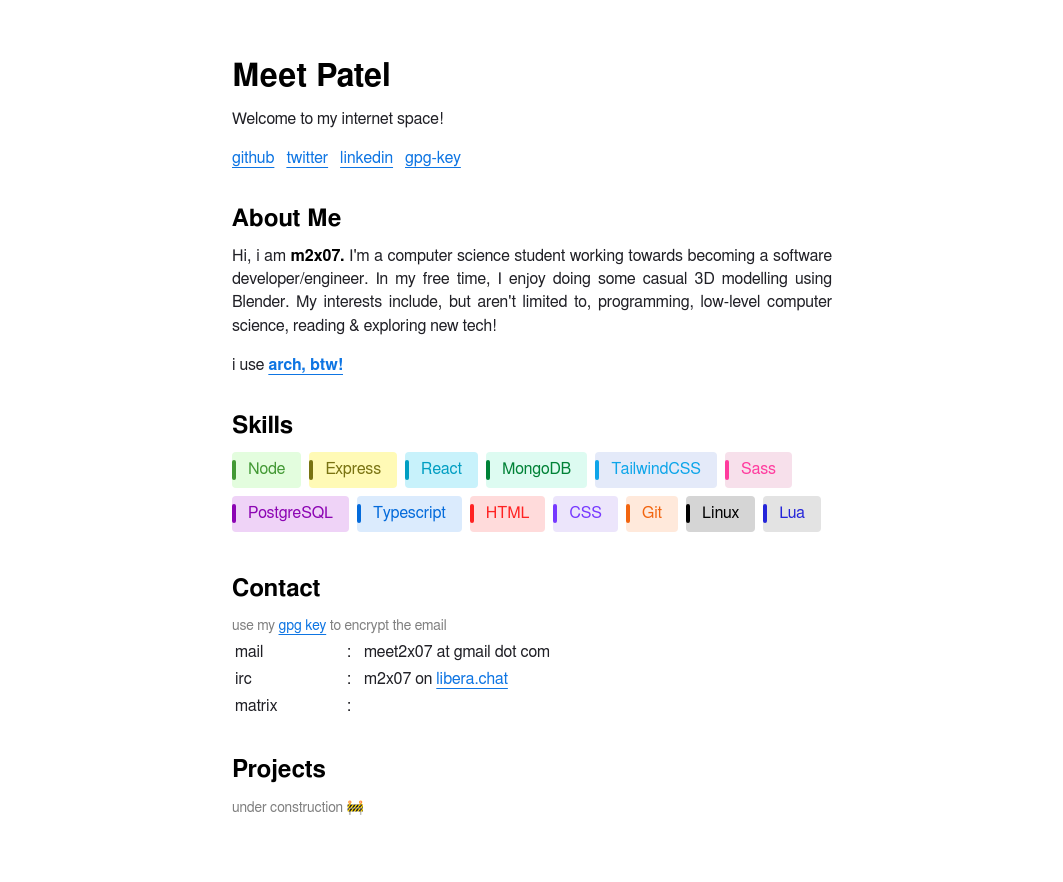
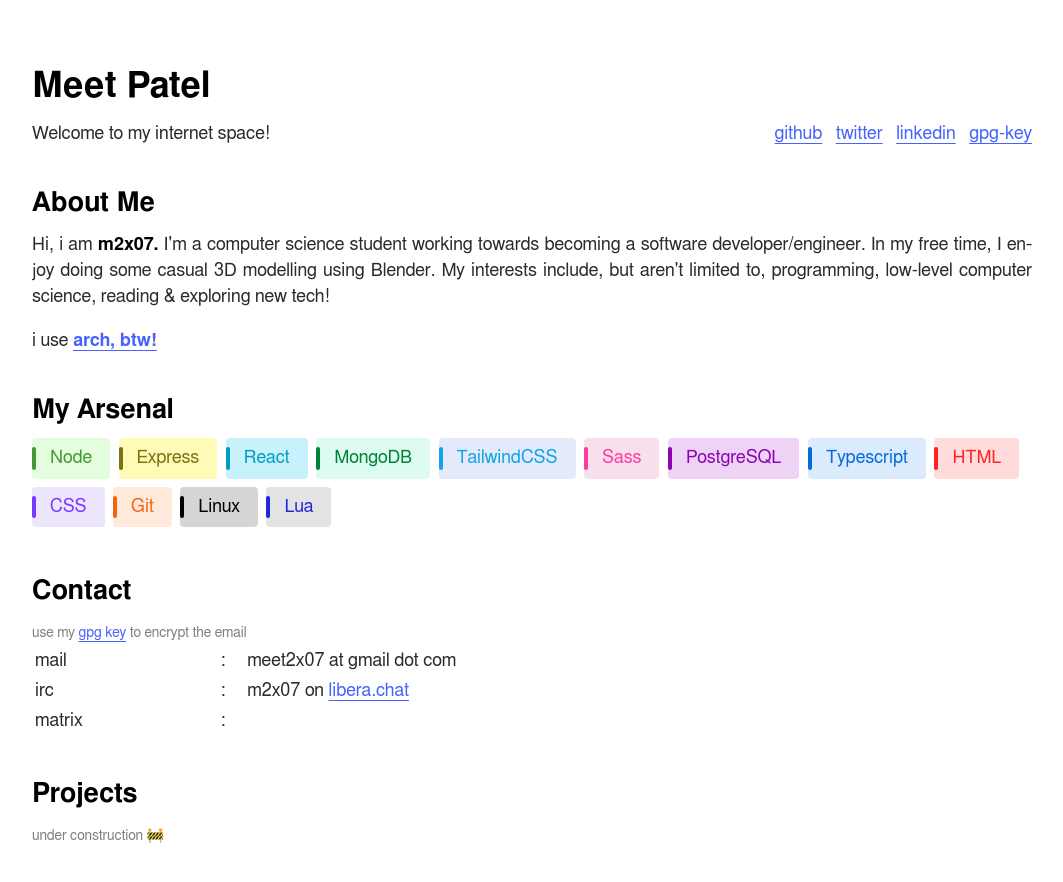
Before and after one commit to m2x07/m2x07.github.io, a website: page index.html in a window 1280 px wide. Shown: the whole page, without its empty margins (108-1171 px from the left). Drawn offline with Linux system fonts and the light colour scheme.

Commit message:
update style: use 1000px width instead of 600px

```diff
--- a/index.html
+++ b/index.html
@@ -4,6 +4,16 @@
     <meta charset="UTF-8" />
     <meta name="description" content="Meet Patel's (m2x07) personal website" />
     <meta name="creator" content="m2x07" />
+    <meta name="author" content="Meet Patel" />
+    <meta name="keywords" content="m2x07, meet patel, portfolio" />
+    <meta property="og:title" content="Meet Patel's Portfolio" />
+    <meta
+      property="og:description"
+      content="Explore my projects, skills, and experiences as a software developer and 3D modeling enthusiast." />
+    <!-- <meta property="og:image" content="[URL to a preview image]"> -->
+    <meta property="og:url" content="m2x07.github.io" />
+    <meta property="og:type" content="website" />
+
     <link rel="stylesheet" href="style.css" />
     <link rel="shortcut icon" href="./pub/favicon.ico" type="image/x-icon" />
     <meta name="viewport" content="width=device-width, initial-scale=1.0" />
@@ -13,13 +23,15 @@
   <body>
     <header>
       <h1>Meet Patel</h1>
-      <p>Welcome to my internet space!</p>
+      <div id="nav-wrapper">
+        <span> Welcome to my internet space! </span>
         <nav>
           <a href="https://github.com/m2x07" target="_blank">github</a>
           <a href="https://x.com/_m2x07" target="_blank">twitter</a>
           <a href="https://linkedin.com/in/m2x07" target="_blank">linkedin</a>
           <a href="./pub/public_key.txt" target="_blank">gpg-key</a>
         </nav>
+      </div>
     </header>
 
     <section id="about">
@@ -44,7 +56,7 @@
     </section>
 
     <section id="skills">
-      <h2>Skills</h2>
+      <h2>My Arsenal</h2>
       <p>
         <span
           class="skill-card-modern"
--- a/style.css
+++ b/style.css
@@ -3,7 +3,7 @@
         --bg_col: #0d0d0d;
         --text_normal: #cfd3db;
         --text_strong: #ffffff;
-        --text_link: #59a1ee;
+        --text_link: #667eff;
         --neutral: #222222;
     }
 
@@ -20,9 +20,9 @@
 @media (prefers-color-scheme: light) {
     :root {
         --bg_col: #ffffff;
-        --text_normal: #202026;
+        --text_normal: #2b2b2b;
         --text_strong: #000000;
-        --text_link: #0e75e3;
+        --text_link: #4663ff;
         --neutral: #ececec;
     }
 
@@ -36,9 +36,13 @@
     }
 }
 
+:root {
+    font-size: 18px;
+}
+
 body {
     color-scheme: light dark;
-    width: min(600px, 93%);
+    width: min(1000px, 93%);
     padding: 2rem 0;
     margin: auto;
     background-color: var(--bg_col);
@@ -123,6 +127,11 @@ ol {
     margin: 0.5rem 0 1rem 0;
 }
 
+#nav-wrapper {
+    display: flex;
+    justify-content: space-between;
+}
+
 nav {
     display: flex;
     gap: 0.75rem;
@@ -135,3 +144,7 @@ table {
 table caption {
     text-align: left;
 }
+
+td > pre {
+    margin: 0;
+}
```
Lines whose indentation alone changed are shown as unchanged.
